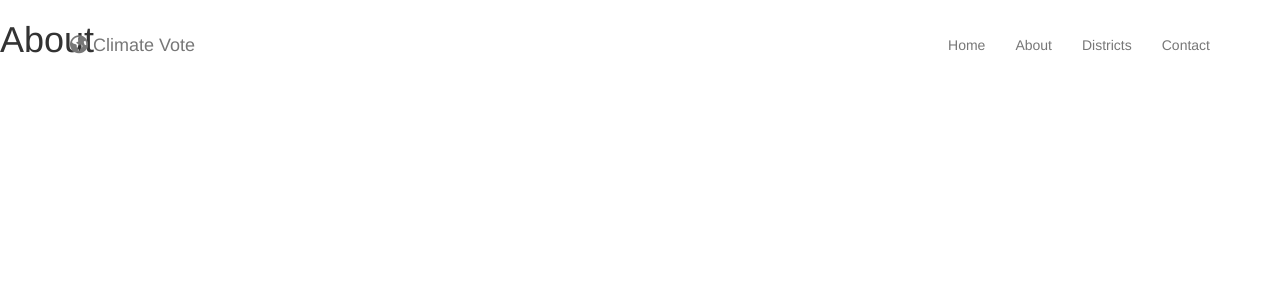
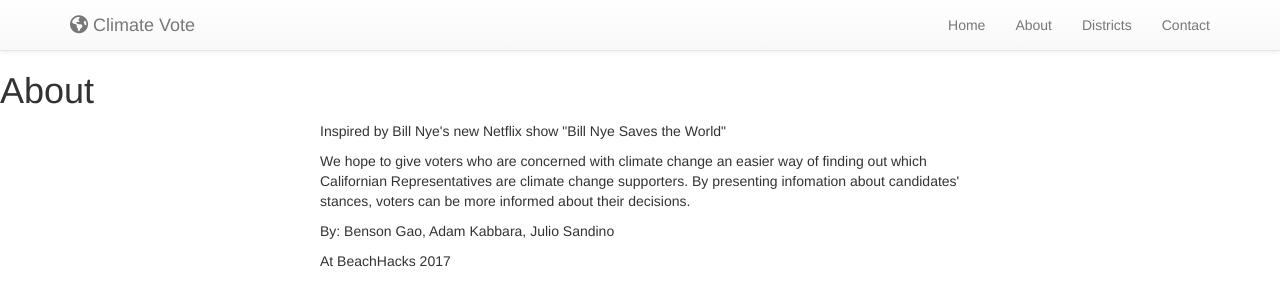
Before and after one commit to juliosandino/Bhacks2017, a Django app: page /about in a window 1280 px wide. Shown: the top 306 px of the page. Run offline with Django 3.2, Linux system fonts and the light colour scheme; some libraries are stand-ins or nearby versions.

Commit message:
About page

```diff
--- /dev/null
+++ b/src/candidates/static/css/about.css
@@ -0,0 +1,9 @@
+h1{
+	width: 50%;
+	margin: auto;
+}
+
+div.about-text{
+	width: 50%;
+	margin: auto;
+}
--- a/src/candidates/static/css/base.css
+++ b/src/candidates/static/css/base.css
@@ -2,14 +2,7 @@
     font-family: Arial;
 }
 
-nav.navbar {
-    border-bottom: none;
-    box-shadow: none;
-    background-image: none;
-    margin-bottom: 0px;
-    background-color: transparent;
-    margin-bottom: -70px;
-    z-index: 10;
-    position: absolute;
-    width: 100%;
+a.link {
+	text-decoration: none;
+	color: white;
 }
--- a/src/candidates/static/css/contact.css
+++ b/src/candidates/static/css/contact.css
@@ -1,3 +1,3 @@
-div.formcontainer{
+div.form-container{
 	width: 50%;
 }
--- a/src/candidates/templates/about.html
+++ b/src/candidates/templates/about.html
@@ -1,4 +1,5 @@
 {% extends 'base.html' %}
+{% load staticfiles %}
 
 {% block title %}
 
@@ -6,12 +7,23 @@
 
 {% endblock %}
 
+{% block style %}
+<link rel="stylesheet" type="text/css" href="{% static 'css/about.css' %}">
+
+{% endblock %}
+
 {% block content %}
 
 <h1> About </h1>
 
-<div class="about text">
-<embed src="about.txt">
+<div class="about-text">
+	<p>Inspired by Bill Nye's new Netflix show "Bill Nye Saves the World"</p>
+
+	<p>We hope to give voters who are concerned with climate change an easier way of finding out which Californian Representatives are climate change supporters. By presenting infomation about candidates' stances, voters can be more informed about their decisions. </p>
+
+	<p>By: Benson Gao, Adam Kabbara, Julio Sandino</p>
+
+	<p>At BeachHacks 2017</p>
 </div>
 
 {% endblock %}
--- a/src/candidates/templates/base.html
+++ b/src/candidates/templates/base.html
@@ -44,10 +44,10 @@
         </div>
         <div id="navbar" class="navbar-collapse collapse">
           <ul class="nav navbar-nav navbar-right">
-            <li><a href="{% url 'home' %}">Home</a></li>
-            <li><a href="{% url 'about' %}">About</a></li>
-            <li><a href="{% url 'districts' %}">Districts</a></li>
-            <li><a href="{% url 'contact' %}">Contact</a></li>
+            <li><a class = "link" href="{% url 'home' %}">Home</a></li>
+            <li><a class = "link" href="{% url 'about' %}">About</a></li>
+            <li><a class = "link" href="{% url 'districts' %}">Districts</a></li>
+            <li><a class = "link" href="{% url 'contact' %}">Contact</a></li>
           </ul>
         </div><!--/.nav-collapse -->
       </div>
```
Also changed, not shown: src/candidates/static/css/home.css (+13 -0 lines), src/candidates/templates/contact.html (+6 -6 lines).
